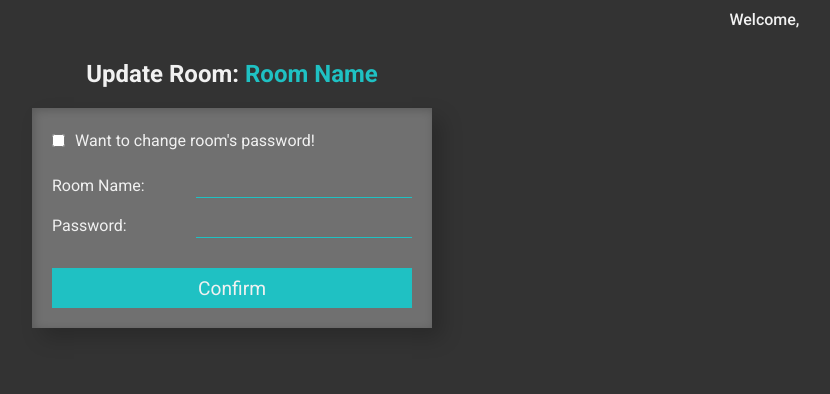
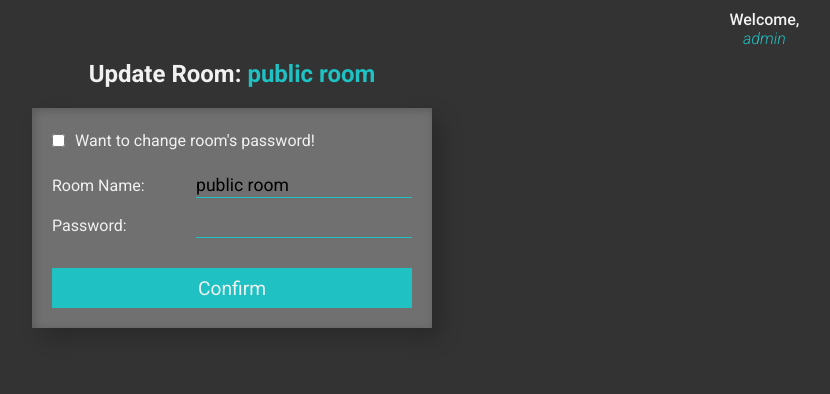
Before and after one commit to NguyenKhoa-dev/DACS_ChatApp, a Django app: page /update_room/1 in a window 1280 px wide. Shown: the part 90-484 px from the top of the page, without its empty margins (408-1238 px from the left). Run offline with Django 3.2, Linux system fonts and the light colour scheme; a user stored in the database is signed in; data comes from the database, SQL or seed files in the repository; both versions use the stored data as it was after the commit.

Commit message:
Them Chuc Nang Update Phong

```diff
--- a/chat/forms.py
+++ b/chat/forms.py
@@ -7,8 +7,3 @@ class CreateUserForm(UserCreationForm):
     class Meta:
         model = User
         fields = ['username', 'password1', 'password2']
-
-class UpdateRoom(forms.ModelForm):
-    class Meta:
-        model = Room
-        fields = ['name', 'password']
--- a/chat/static/css/index-style.css
+++ b/chat/static/css/index-style.css
@@ -785,7 +785,7 @@ footer P a:hover {
     padding-bottom: 70px;
 }
 
-.update-room-content input[type=text],  input[type=password] {
+.update-room-content input {
     outline: none;
     border: none;
     border-bottom: 1px solid var(--blue1);
--- a/chat/templates/chat/base.html
+++ b/chat/templates/chat/base.html
@@ -58,11 +58,34 @@
             </ul>
         </div>
     </header>
+
+    <div id="message-dialog-feature" style="display: none;">
+        <p id="message-feature"></p>
+    </div>
+
     {% block content %}
     {% endblock %}
     <footer>
         <p>Copyright &copy by <a href="#">MRL</a>, All Rights Reserved</p>
     </footer>
+
+    {%if messages%}
+        {%for message in messages %}
+            <script>
+                $(document).ready(function() {
+                    $('#message-feature').html("{{message}}")
+                    $('#message-dialog-feature').dialog({
+                    autoOpen: true,
+                    show: {effect: "blind", duration: 500},
+                    hide: {effect: "explode", duration: 500},
+                    height: "auto",
+                    resizable: false,
+                    title: "Messages"
+                    })
+                })
+            </script>
+        {%endfor%}
+    {%endif%}
 </body>
 
 <script src="https://unpkg.com/ionicons@4.5.10-0/dist/ionicons.js"></script>
--- a/chat/templates/chat/room.html
+++ b/chat/templates/chat/room.html
@@ -8,7 +8,7 @@
                 <div class="btn-group-people" onclick="showListUser()"><ion-icon name="people"></ion-icon></div>
             </div>
             <div id="message-list">
-                {% for m in messages%}
+                {% for m in messagesUser%}
                 <div class="message-display">
                     <h3>{{ m.user.username }}<span class="date-create">{{m.date_added|date:'d/m/Y H:i'}}</span></h3>
                     <p class="message-content">
--- a/chat/templates/chat/update.html
+++ b/chat/templates/chat/update.html
@@ -3,14 +3,15 @@
 {% block content %}
     {% load poll_extras %}
     <section class="update-room-content">
-        <h1>Update Room: <span>Room Name</span></h1>
-        <form class="update-room-form" action="">
-            <label for="chk-update-room-pwd" onclick="checkChkBox()"><input type="checkbox" id="chk-update-room-pwd">Want to change room's password!</label>
-            <div class="label">Room Name: <input type="text" autocomplete="off" id="room-name-update" required></div>
-            <div class="label">Password: <input type="password" id="room-pwd-update" required></div>
+        <h1>Update Room: <span>{{room.name}}</span></h1>
+        <form class="update-room-form" method="POST" action="">
+            {% csrf_token %}
+            <label for="chk-update-room-pwd" onclick="checkChkBox()"><input type="checkbox" name="chk-update-room-pwd" id="chk-update-room-pwd">Want to change room's password!</label>
+            <div class="label">Room Name: <input type="text" autocomplete="off" name="room-name-update" id="room-name-update"  value="{{room.name}}" required></div>
+            <div class="label">Password: <input type="password" name="room-pwd-update" id="room-pwd-update"></div>
             <div id="change-room-pwd">
-                <div>New Password: <input type="password" id="room-new-pwd-update"></div>
-                <div>Confirm Password: <input type="password" id="room-confirm-pwd-update"></div>
+                <div>New Password: <input type="password" name="room-new-pwd-update" id="room-new-pwd-update"></div>
+                <div>Confirm Password: <input type="password" name="room-confirm-pwd-update" id="room-confirm-pwd-update"></div>
             </div>
             <input type="submit" value="Confirm">
         </form>
@@ -22,6 +23,7 @@
     function checkChkBox() {
         let frm = document.querySelector('.update-room-form');
         var chkbx = document.querySelector('#chk-update-room-pwd');
+
         if (chkbx.checked == true) {
             frm.classList.add('show');
         }
--- a/chat/views.py
+++ b/chat/views.py
@@ -5,7 +5,7 @@ from django.contrib.auth.forms import UserCreationForm
 from django.contrib.auth.decorators import login_required
 from django.shortcuts import render
 from django.contrib import messages
-from .forms import CreateUserForm, UpdateRoom
+from .forms import CreateUserForm
 from .models import Message, Room, RoomHistory,Information
 from django.http import HttpResponseRedirect
 import datetime
@@ -60,7 +60,7 @@ def room(request, room_id):
     info_entity = Information.objects.filter(user=request.user).first()
     rhs = RoomHistory.objects.filter(room=room_entity)
     infors = [Information.objects.filter(user=rh.user).first() for rh in rhs]
-    return render(request, 'chat/room.html', {'room_entity': room_entity, 'username': username, 'messages': mgs, "info_entity":info_entity,"infors":infors})
+    return render(request, 'chat/room.html', {'room_entity': room_entity, 'username': username, 'messagesUser': mgs, "info_entity":info_entity,"infors":infors})
 
 @login_required(login_url='Chat:user')
 def myrooms(request):
@@ -139,14 +139,32 @@ def escapeRoom(request,room_id):
 @login_required(login_url='Chat:user')
 def updateRoom(request, room_id):
     room = Room.objects.get(id=room_id)
-    if request.method != "POST":
-        form = UpdateRoom(instance=room)
-    else:
-        form = UpdateRoom(instance=room, data=request.POST)
-        if form.is_valid():
-            form.save()
-            return HttpResponseRedirect(request.META.get('HTTP_REFERER'))
-    context = {'room': room, 'form': form}
+    info_entity = Information.objects.filter(user=request.user).first()
+
+    if (request.method == "POST"):
+        roomName = request.POST.get('room-name-update')
+        roomPwd = request.POST.get('room-pwd-update')
+        if (room.password == roomPwd):
+            if not 'chk-update-room-pwd' in request.POST:
+                room.name = roomName
+                Room.save(room)
+                messages.info(request, 'Update Room Name successfully')
+                return redirect("Chat:index")
+            else:
+                newPwd = request.POST.get('room-new-pwd-update')
+                confirmPwd = request.POST.get('room-confirm-pwd-update')
+                if newPwd == confirmPwd:
+                    room.name = roomName
+                    room.password = newPwd
+                    Room.save(room)
+                    messages.info(request, 'Update Password successfully')
+                    return redirect("Chat:index")
+                else:
+                    messages.info(request, 'New password and confirm password didn\'t match!')
+        else:
+            messages.info(request, 'Password is incorrect!')
+
+    context = {'room': room, 'username': request.user.username, "info_entity":info_entity}
     return render(request, 'chat/update.html', context)
 
 def logoutUser(request):
```
Also changed, not shown: chat/templates/chat/index.html (+0 -26 lines), db.sqlite3.
